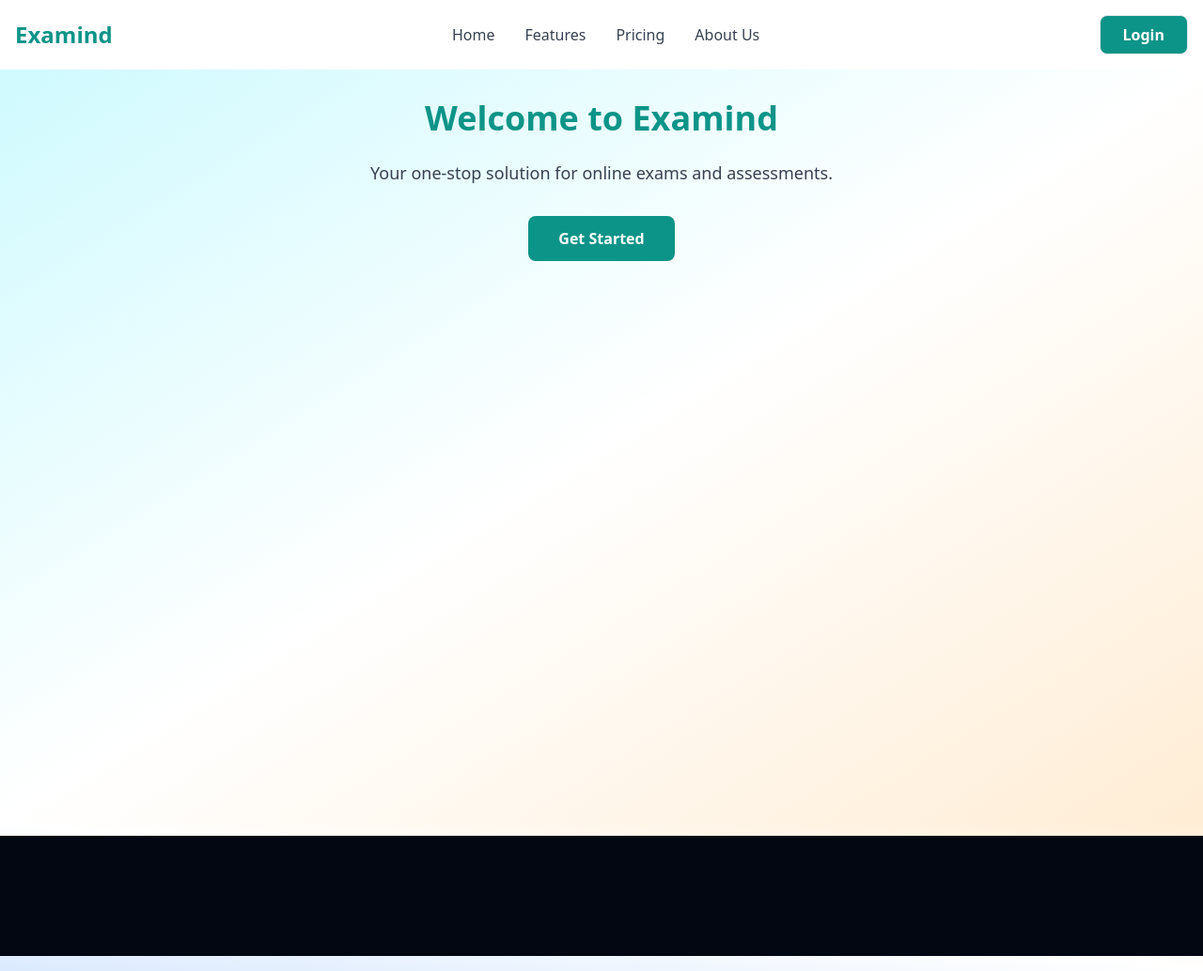
After one commit to DinkyTrady/examind, a Django app: template templates/index.html in a window 1280 px wide. The commit adds this page. Shown: the whole page at 94% size. Run offline with Django 5.2, Linux system fonts and the light colour scheme; the template is opened without the code that fills it, so the values that code supplies are empty; some libraries are stand-ins or nearby versions.

Commit message:
feat: Adding homepage and update login

```diff
--- /dev/null
+++ b/templates/index.html
@@ -0,0 +1,73 @@
+{% extends 'base.html' %}
+
+{% block content %}
+<nav class="bg-white shadow">
+  <div class="container mx-auto px-4 py-4 flex items-center justify-between">
+    <a href="#" class="text-2xl font-bold text-teal-600">Examind</a>
+    <div class="hidden md:flex space-x-8">
+      <a href="#" class="text-gray-700 hover:text-teal-600 font-medium">Home</a>
+      <a href="#" class="text-gray-700 hover:text-teal-600 font-medium">Features</a>
+      <a href="#" class="text-gray-700 hover:text-teal-600 font-medium">Pricing</a>
+      <a href="#" class="text-gray-700 hover:text-teal-600 font-medium">About Us</a>
+    </div>
+    <div class="hidden md:flex space-x-4">
+      <a href="#" class="py-2 px-6 rounded-lg border bg-teal-600 text-white hover:bg-teal-700 font-semibold transition duration-300">Login</a>
+    </div>
+    <!-- Mobile menu button -->
+    <div class="md:hidden">
+      <button id="mobile-menu-button" class="fixed bottom-6 right-6 z-50 bg-white shadow-lg rounded-full p-3 text-indigo-600 focus:outline-none md:static md:bg-transparent md:shadow-none md:rounded-none md:p-0">
+        <svg class="w-8 h-8" fill="none" stroke="currentColor" viewBox="0 0 24 24">
+          <path stroke-linecap="round" stroke-linejoin="round" stroke-width="2" d="M4 6h16M4 12h16M4 18h16"></path>
+        </svg>
+      </button>
+    </div>
+  </div>
+
+  <div id="mobile-menu" class="flex flex-col fixed top-0 right-0 h-full w-64 bg-white shadow-lg z-40 transform translate-x-full transition-transform duration-300 md:hidden px-6 py-8">
+    <a href="#" class="py-2 text-gray-700 hover:text-teal-600 font-medium">Home</a>
+    <a href="#" class="py-2 text-gray-700 hover:text-teal-600 font-medium">Features</a>
+    <a href="#" class="py-2 text-gray-700 hover:text-teal-600 font-medium">Pricing</a>
+    <a href="#" class="py-2 text-gray-700 hover:text-teal-600 font-medium">About Us</a>
+    <a href="/login/" class="py-2 mt-2 rounded-lg text-center text-white bg-teal-500 hover:bg-teal-700 font-semibold transition duration-500">Login</a>
+  </div>
+</nav>
+<main class="container min-w-full min-h-screen mx-auto px-4 py-8 bg-gradient-to-br from-cyan-100 via-white to-orange-100">
+  {% if messages %}
+  <div id="popup-message" class="fixed top-6 left-1/2 transform -translate-x-1/2 z-50">
+    {% for message in messages %}
+      <div class="mb-2 px-6 py-4 rounded-lg shadow-lg transition-opacity duration-500 opacity-100
+        {% if message.tags == 'success' %}bg-green-500 text-white{% endif %}">
+        {{ message }}
+      </div>
+    {% endfor %}
+  </div>
+  <script>
+    setTimeout(function() {
+      const popup = document.getElementById('popup-message');
+      if (popup) {
+        popup.style.opacity = '0';
+        setTimeout(() => popup.remove(), 500);
+      }
+    }, 5000);
+  </script>
+  {% endif %}
+  <h1 class="text-4xl font-bold text-center text-teal-600 mb-6">Welcome to Examind</h1>
+  <p class="text-lg text-gray-700 text-center mb-8">Your one-stop solution for online exams and assessments.</p>
+  <div class="flex justify-center">
+    <a href="#" class="py-3 px-8 bg-teal-600 text-white rounded-lg hover:bg-teal-700 font-semibold transition duration-300">Get Started</a>
+  </div>
+
+</main>
+<footer class="min-w-full min-h-[10rem] bg-gradient-to-tr from-blue-100 via-white to-orange-100 flex justify-center items-center">
+  <div class="min-h-32 min-w-full bg-gray-950 text-white flex items-center justify-center">
+    <div></div>
+  </div>
+</footer>
+<script>
+  document.getElementById('mobile-menu-button').addEventListener('click', function() {
+    const menu = document.getElementById('mobile-menu');
+    menu.classList.toggle('translate-x-full');
+    menu.classList.toggle('translate-x-0');
+  });
+</script>
+{% endblock %}
```
Also changed, not shown: templates/login.html (+1 -18 lines).
